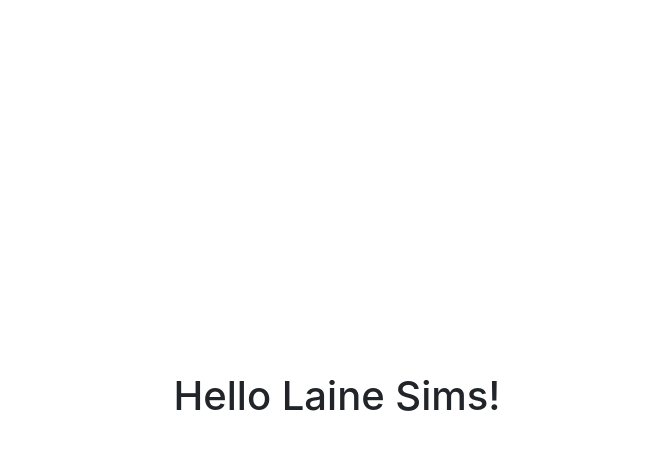
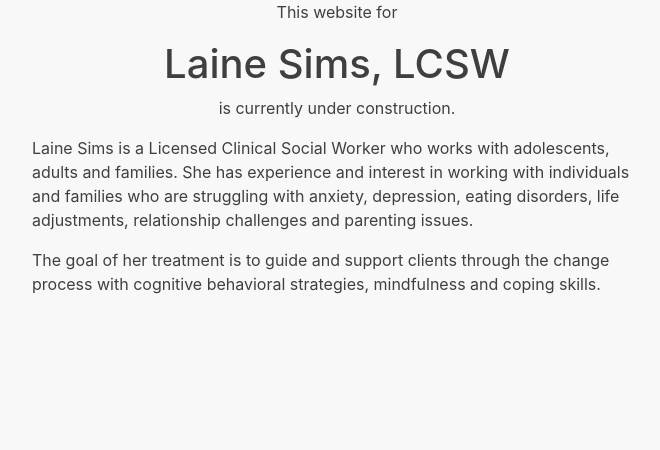
Before and after one commit to josi3006/laine-sims-lcsw, a React (Create React App) app: page / in a window 1280 px wide. Shown: the top 450 px of the page, without its empty margins (303-963 px from the left). Built offline with nearby package versions, Linux system fonts and the light colour scheme.

Commit message:
Added content to UnderConstruction

```diff
--- a/public/index.html
+++ b/public/index.html
@@ -1,17 +1,18 @@
 <!DOCTYPE html>
 <html lang="en">
+
 <head>
   <meta charset="utf-8" />
   <link rel="icon" href="%PUBLIC_URL%/LSiconSM.png" />
   <meta name="viewport" content="width=device-width, initial-scale=1" />
   <meta name="theme-color" content="#000000" />
-    <meta
-      name="description"
-      content="Website for Laine Sims, LCSW"
-    />
+  <meta name="description" content="Website for Laine Sims, LCSW" />
   <link rel="apple-touch-icon" href="%PUBLIC_URL%/LSiconSM.png" />
 
   <link rel="manifest" href="%PUBLIC_URL%/manifest.json" />
+
+  <link rel="preconnect" href="https://fonts.gstatic.com">
+  <link href="https://fonts.googleapis.com/css2?family=Comfortaa:wght@300&display=swap" rel="stylesheet">
 
   <link rel="stylesheet" href="https://stackpath.bootstrapcdn.com/bootstrap/4.3.1/css/bootstrap.min.css"
     integrity="sha384-ggOyR0iXCbMQv3Xipma34MD+dH/1fQ784/j6cY/iJTQUOhcWr7x9JvoRxT2MZw1T" crossorigin="anonymous">
--- a/src/App.css
+++ /dev/null
@@ -1,38 +0,0 @@
-.App {
-  text-align: center;
-}
-
-.App-logo {
-  height: 40vmin;
-  pointer-events: none;
-}
-
-@media (prefers-reduced-motion: no-preference) {
-  .App-logo {
-    animation: App-logo-spin infinite 20s linear;
-  }
-}
-
-.App-header {
-  background-color: #282c34;
-  min-height: 100vh;
-  display: flex;
-  flex-direction: column;
-  align-items: center;
-  justify-content: center;
-  font-size: calc(10px + 2vmin);
-  color: white;
-}
-
-.App-link {
-  color: #61dafb;
-}
-
-@keyframes App-logo-spin {
-  from {
-    transform: rotate(0deg);
-  }
-  to {
-    transform: rotate(360deg);
-  }
-}
--- a/src/App.js
+++ b/src/App.js
@@ -1,5 +1,4 @@
 import logo from './LSiconSM.png';
-import './App.css';
 import UnderConstruction from './components/underconstruction.js';
 
 function App() {
--- a/src/components/underconstruction.js
+++ b/src/components/underconstruction.js
@@ -10,15 +10,33 @@ const UnderConstruction = () => {
 
         <div className="container-fluid">
 
-            <div className="centered-div justify-content-center align-items-center d-flex text-center">
+            <div className="row align-items-center">
 
-                <h1>Hello Laine Sims!</h1>
-            </div>
+                <div className="col"></div>
+                <div className="col-md-6">
+
+                    <div className="justify-content-center text-center align-items-center">
+
+                        <p>This website for</p>
+
+                        <h1>Laine Sims, LCSW</h1>
+
+                        <p>is currently under construction.</p>
+                    </div>
 
 
+                    <p>Laine Sims is a Licensed Clinical Social Worker who works with adolescents, adults and families. She has experience and interest in working with individuals and families who are struggling with anxiety, depression, eating disorders, life adjustments, relationship challenges and parenting issues.</p>
+
+                    <p>The goal of her treatment is to guide and support clients through the change process with cognitive behavioral strategies, mindfulness and coping skills.</p>
+
+                </div>
+
+                <div className="col"></div>
 
 
+            </div>
         </div>
+
     )
 }
 
--- a/src/index.css
+++ b/src/index.css
@@ -1,10 +1,16 @@
 body {
   margin: 0;
-  font-family: -apple-system, BlinkMacSystemFont, 'Segoe UI', 'Roboto', 'Oxygen',
+  font-family: -apple-system, BlinkMacSystemFont, 'Comfortaa', 'Segoe UI', 'Roboto', 'Oxygen',
     'Ubuntu', 'Cantarell', 'Fira Sans', 'Droid Sans', 'Helvetica Neue',
     sans-serif;
   -webkit-font-smoothing: antialiased;
   -moz-osx-font-smoothing: grayscale;
+  color: #3f3f3f;
+  background-color: #f8f8f8;
+}
+
+.container-fluid {
+  align-items: center;
 }
 
 code {
@@ -21,3 +27,7 @@ code {
   width: 50vw;
   height: 50vh;
 }
+
+.smaller {
+  font-size: .75em;
+}
```
Lines whose indentation alone changed are shown as unchanged.
